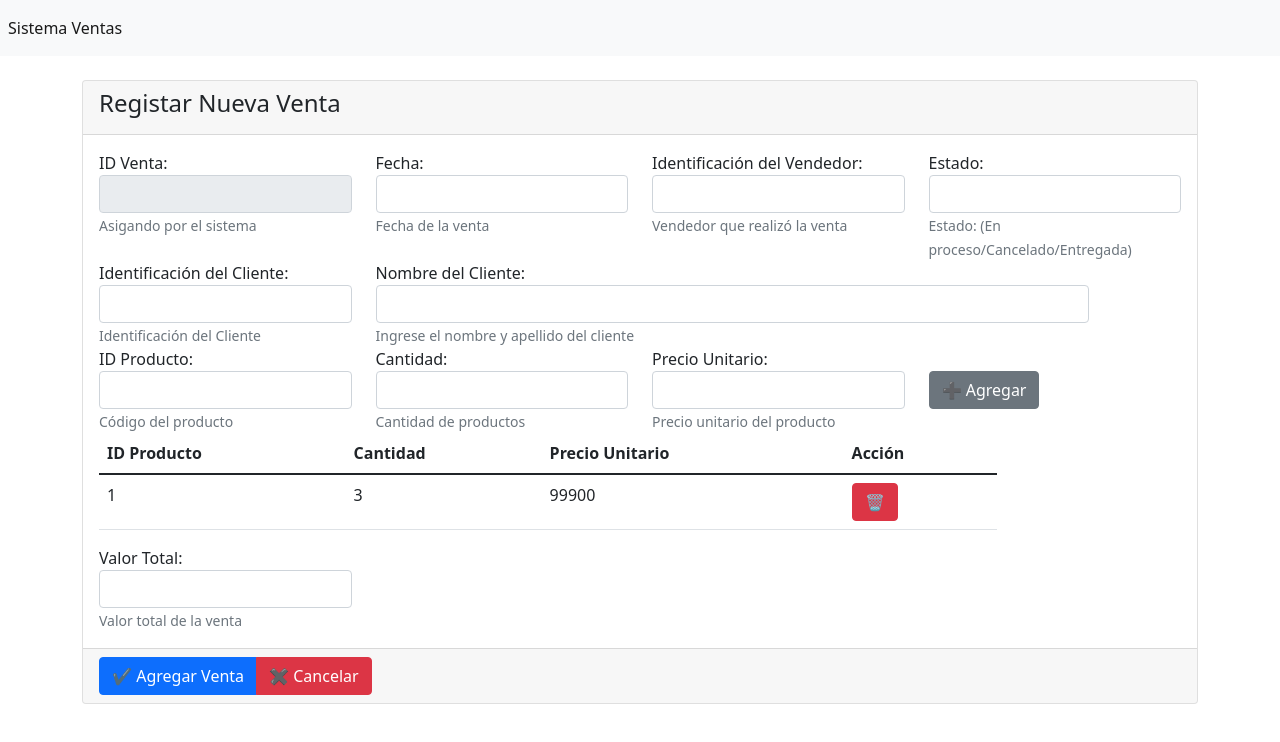
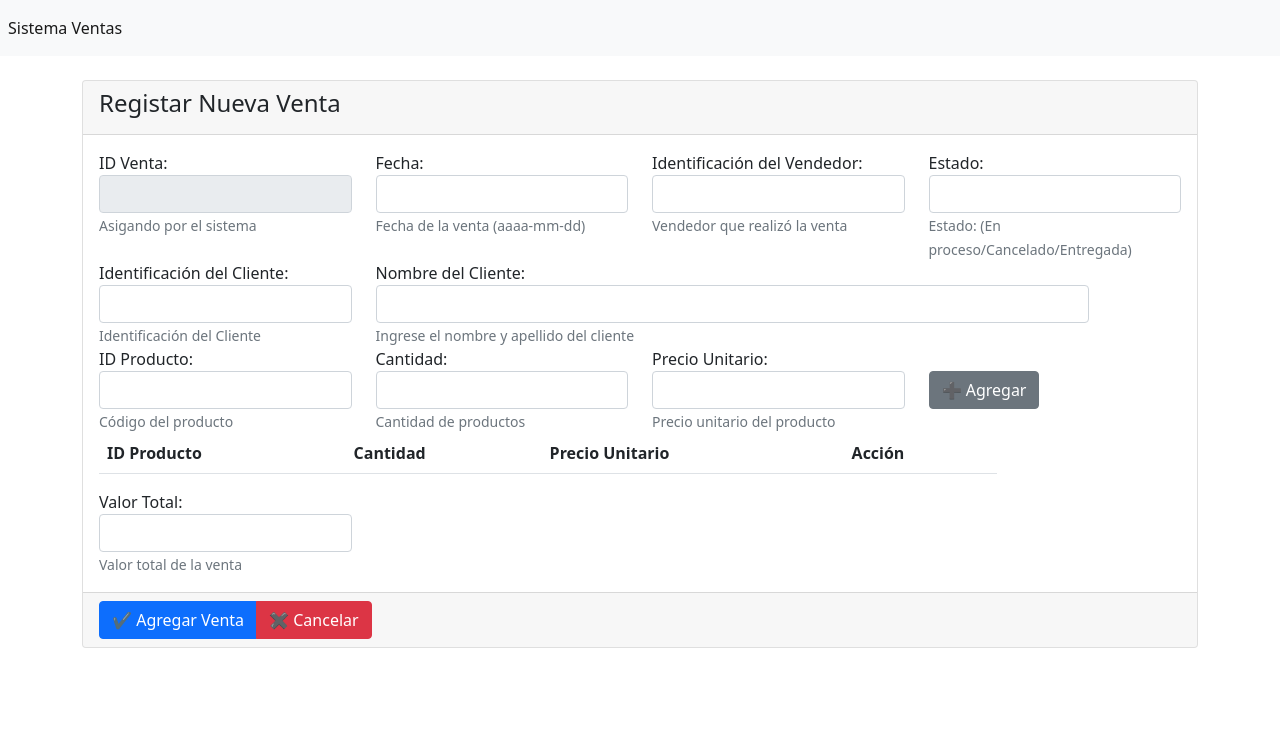
Before and after one commit to carolinamantilla/Proyecto_Grupo15, a React (Create React App) app: page /crear in a window 1280 px wide. Shown: the top 742 px of the page. Built offline with nearby package versions, Linux system fonts and the light colour scheme.

Commit message:
Create with products

```diff
--- a/src/componentes/Crear.js
+++ b/src/componentes/Crear.js
@@ -13,7 +13,10 @@ class Crear extends React.Component {
             documentoVendedor:"",
             estado: "",
             valorTotal: "",
-
+            _id: "",
+            valor: "",
+            cantidad: "",
+            productos:[]
          }
 
         this.changefechaHandler = this.changefechaHandler.bind(this);
@@ -22,7 +25,12 @@ class Crear extends React.Component {
         this.changedocumentoVendedorHandler = this.changedocumentoVendedorHandler.bind(this);
         this.changeestadoHandler = this.changeestadoHandler.bind(this);
         this.changevalorTotalHandler = this.changevalorTotalHandler.bind(this);
+        this.changeidHandler = this.changeidHandler.bind(this);
+        this.changevalorHandler = this.changevalorHandler.bind(this);
+        this.changecantidadHandler = this.changecantidadHandler.bind(this);
         this.saveSale = this.saveSale.bind(this);
+        this.saveProduct = this.saveProduct.bind(this);
+        this.deleteProduct = this.deleteProduct.bind(this);
     }
 
     componentDidMount(){
@@ -32,7 +40,7 @@ class Crear extends React.Component {
     saveSale = (e) => {
         e.preventDefault();
         let sale = {fecha: this.state.fecha, documentoCliente: this.state.documentoCliente, nombreCliente: this.state.nombreCliente,
-            documentoVendedor: this.state.documentoVendedor, estado: this.state.estado, valorTotal: this.state.valorTotal};
+            documentoVendedor: this.state.documentoVendedor, estado: this.state.estado, valorTotal: this.state.valorTotal, productos:this.state.productos};
             console.log('sale => ' + JSON.stringify(sale));
 
         SaleService.createSale(sale).then(res =>{
@@ -40,6 +48,21 @@ class Crear extends React.Component {
         });
 
     }
+
+    saveProduct = (e) => {
+        e.preventDefault();
+        let producto = {_id: this.state._id, valor: this.state.valor, cantidad: this.state.cantidad};
+            console.log('product => ' + JSON.stringify(producto));
+        producto = this.state.productos.push(producto);
+            console.log(this.state.productos);
+            this.props.history.push();
+    }
+
+    deleteProduct(id){
+        const filtredData = this.state.productos.filter(producto => producto._id !== id);
+        this.setState({ productos: filtredData });
+    }
+
 
     changefechaHandler= (event) => {
         this.setState({fecha: event.target.value});
@@ -63,6 +86,18 @@ class Crear extends React.Component {
 
     changevalorTotalHandler= (event) => {
         this.setState({valorTotal: event.target.value});
+    }
+
+    changeidHandler= (event) => {
+        this.setState({_id: event.target.value});
+    }
+
+    changevalorHandler= (event) => {
+        this.setState({valor: event.target.value});
+    }
+
+    changecantidadHandler= (event) => {
+        this.setState({cantidad: event.target.value});
     }
 
     render() {
@@ -90,7 +125,7 @@ class Crear extends React.Component {
                                 <div className="form-group">
                                 <label htmlFor="">Fecha:</label>
                                 <input type="text" name="fecha" value={this.state.fecha} onChange={this.changefechaHandler} id="fecha" className="form-control" placeholder="" aria-describedby="helpId"/>
-                                <small id="helpId" className="text-muted">Fecha de la venta</small>
+                                <small id="helpId" className="text-muted">Fecha de la venta (aaaa-mm-dd)</small>
                                 </div>
                             </div>
 
@@ -136,7 +171,7 @@ class Crear extends React.Component {
                             <div className="col-md-3">
                                 <div className="form-group">
                                 <label htmlFor="">ID Producto:</label>
-                                <input type="text" name="idProducto" id="idProducto" className="form-control" placeholder="" aria-describedby="helpId"/>
+                                <input type="text" name="_id" value={this.state._id} onChange={this.changeidHandler} id="_id" className="form-control" placeholder="" aria-describedby="helpId"/>
                                 <small id="helpId" className="text-muted">Código del producto</small>
                                 </div>
                             </div>
@@ -144,7 +179,7 @@ class Crear extends React.Component {
                             <div className="col-md-3">
                                 <div className="form-group">
                                 <label htmlFor="">Cantidad:</label>
-                                <input type="text" name="cantidad" id="cantidad" className="form-control" placeholder="" aria-describedby="helpId"/>
+                                <input type="text" name="cantidad" value={this.state.cantidad} onChange={this.changecantidadHandler} id="cantidad" className="form-control" placeholder="" aria-describedby="helpId"/>
                                 <small id="helpId" className="text-muted">Cantidad de productos</small>
                                 </div>
                             </div>
@@ -152,7 +187,7 @@ class Crear extends React.Component {
                             <div className="col-md-3">
                                 <div className="form-group">
                                 <label htmlFor="">Precio Unitario:</label>
-                                <input type="text" name="precioUnit" id="precioUnit" className="form-control" placeholder="" aria-describedby="helpId"/>
+                                <input type="text" name="valor" value={this.state.valor} onChange={this.changevalorHandler} id="valor" className="form-control" placeholder="" aria-describedby="helpId"/>
                                 <small id="helpId" className="text-muted">Precio unitario del producto</small>
                                 </div>
                             </div>
@@ -160,7 +195,7 @@ class Crear extends React.Component {
                             <div className="col-md-3 ">
                                 <br/>
                                 <div className="btn-group" role="group" aria-label="">
-                                    <button type="button" className="btn btn-secondary"> ➕ Agregar </button>
+                                    <button type="button" onClick={this.saveProduct} className="btn btn-secondary"> ➕ Agregar </button>
                                 </div>
                             </div>
                         </div>
@@ -177,16 +212,21 @@ class Crear extends React.Component {
                                 </tr>
                             </thead>
                             <tbody>
-                                <tr>
-                                    <td>1</td>
-                                    <td>3</td>
-                                    <td>99900</td>
-                                    <td>
-                                        <div className="btn-group" role="group" aria-label="">
-                                            <button type="button" className="btn btn-danger"> 🗑 </button>
-                                        </div>
-                                    </td>
-                                </tr>
+                                {
+                                    this.state.productos.map(
+                                    producto =>
+                                        <tr key={producto._id}>
+                                            <td>{producto._id}</td>
+                                            <td>{producto.cantidad}</td>
+                                            <td>{producto.valor}</td>
+                                            <td>
+                                                <div className="btn-group" role="group" aria-label="">
+                                                    <button type="button" onClick={() => this.deleteProduct(producto._id)} className="btn btn-danger"> 🗑 </button>
+                                                </div>
+                                            </td>
+                                        </tr>
+                                    )
+                                }
                             </tbody>
                             </table>
                             </div>
--- a/src/componentes/Editar.js
+++ b/src/componentes/Editar.js
@@ -1,6 +1,7 @@
 import React from 'react';
 import { Link } from "react-router-dom";
 import SaleService from "../services/SaleService";
+
 
 class Editar extends React.Component {
     constructor(props) {
@@ -14,7 +15,7 @@ class Editar extends React.Component {
             estado: '',
             valorTotal: '',
 
-         }
+        }
 
         this.changefechaHandler = this.changefechaHandler.bind(this);
         this.changedocumentoClienteHandler = this.changedocumentoClienteHandler.bind(this);
@@ -25,15 +26,16 @@ class Editar extends React.Component {
         this.updateSale = this.updateSale.bind(this);
     }
 
-    componentDidMount(){
-        SaleService.getSaleById(this.state._id).then( (res) =>{
-            console.log(this.state._id);
-            let sale = res.data.data;
-                this.setState({fecha: sale.fecha, documentoCliente: sale.documentoCliente, nombreCliente: sale.nombreCliente,
-                    documentoVendedor: sale.documentoVendedor, estado: sale.estado, valorTotal: sale.valorTotal
-                });
-
+    componentDidMount() {
+    SaleService.getSaleById(this.state._id)
+      .then(res => {
+        this.setState({fecha: res.data.fecha, documentoCliente: res.data.documentoCliente, nombreCliente: res.data.nombreCliente,
+            documentoVendedor: res.data.documentoVendedor, estado: res.data.estado, valorTotal: res.data.valorTotal
         });
+      })
+      .catch((error) => {
+        console.log(error);
+      })
     }
 
     updateSale = (e) => {
@@ -43,6 +45,7 @@ class Editar extends React.Component {
         console.log('sale => ' + JSON.stringify(sale));
         console.log('id => ' + JSON.stringify(this.state._id));
         SaleService.updateSale(sale, this.state._id).then( res => {
+            console.log(res.data);
             this.props.history.push('/');
         });
     }
@@ -75,19 +78,19 @@ class Editar extends React.Component {
 
         return (
 
-        <div className="card">
+        <div className="card" >
             <div className="card-header">
                <h4>Editar Venta</h4>
             </div>
             <div className="card-body">
-            <form>
+            <form onSubmit={this.updateSale}>
 
                         <div className="row">
 
                             <div className="col-md-3">
                                 <div className="form-group">
                                 <label htmlFor="">ID Venta:</label>
-                                <input type="text" readOnly name="_id" id="_id" className="form-control" placeholder="" aria-describedby="helpId"/>
+                                <input type="text" readOnly value={this.state._id} name="_id" id="_id" className="form-control" placeholder="" aria-describedby="helpId"/>
                                 <small id="helpId" className="text-muted"></small>
                                 </div>
                             </div>
@@ -96,7 +99,7 @@ class Editar extends React.Component {
                                 <div className="form-group">
                                 <label htmlFor="">Fecha:</label>
                                 <input type="text" name="fecha" value={this.state.fecha} onChange={this.changefechaHandler} id="fecha" className="form-control" placeholder="" aria-describedby="helpId"/>
-                                <small id="helpId" className="text-muted">Fecha de la venta</small>
+                                <small id="helpId" className="text-muted">Fecha de la venta (aaaa-mm-dd)</small>
                                 </div>
                             </div>
 
```
